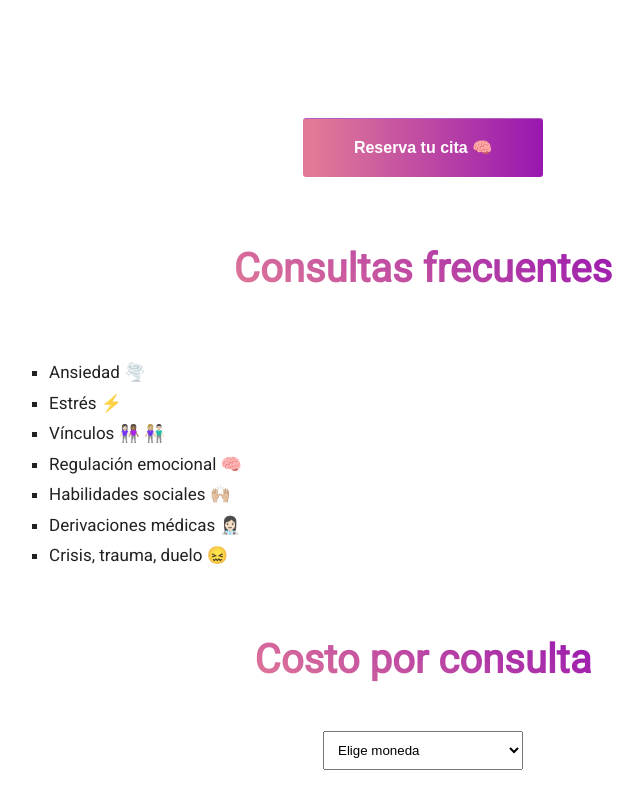
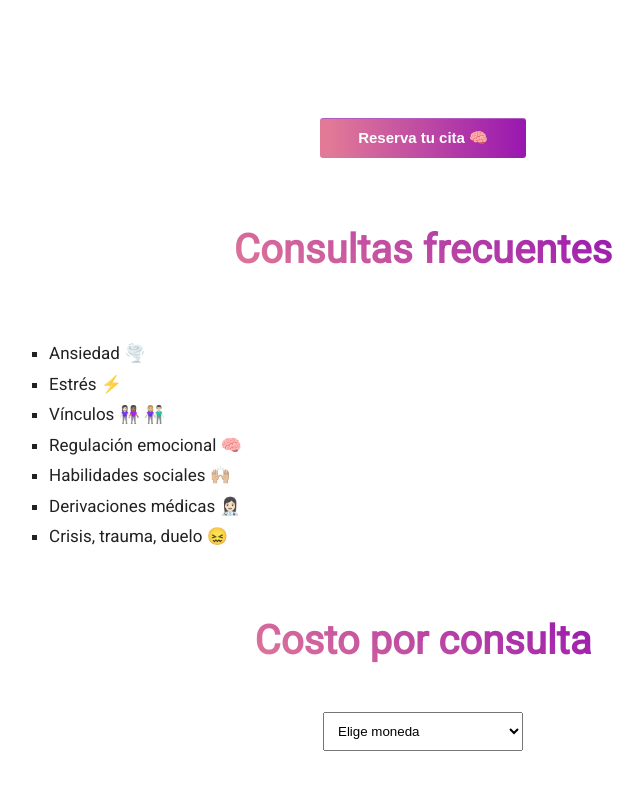
Before and after one commit to AlexEMartin/psicoweb, a React (Create React App) app: page /services in a window 1280 px wide. Shown: the part 1529-2325 px from the top of the page, without its empty margins (251-894 px from the left). Built offline with nearby package versions, Linux system fonts and the light colour scheme.

Commit message:
Services button fixed

```diff
--- a/src/components/Services.scss
+++ b/src/components/Services.scss
@@ -37,9 +37,6 @@
 
     .button {
         @include buttons;
-        width: 240px;
         margin-top: 100px;
-        padding: 20px;
-        font-size: 16px;
     }
 }
```
